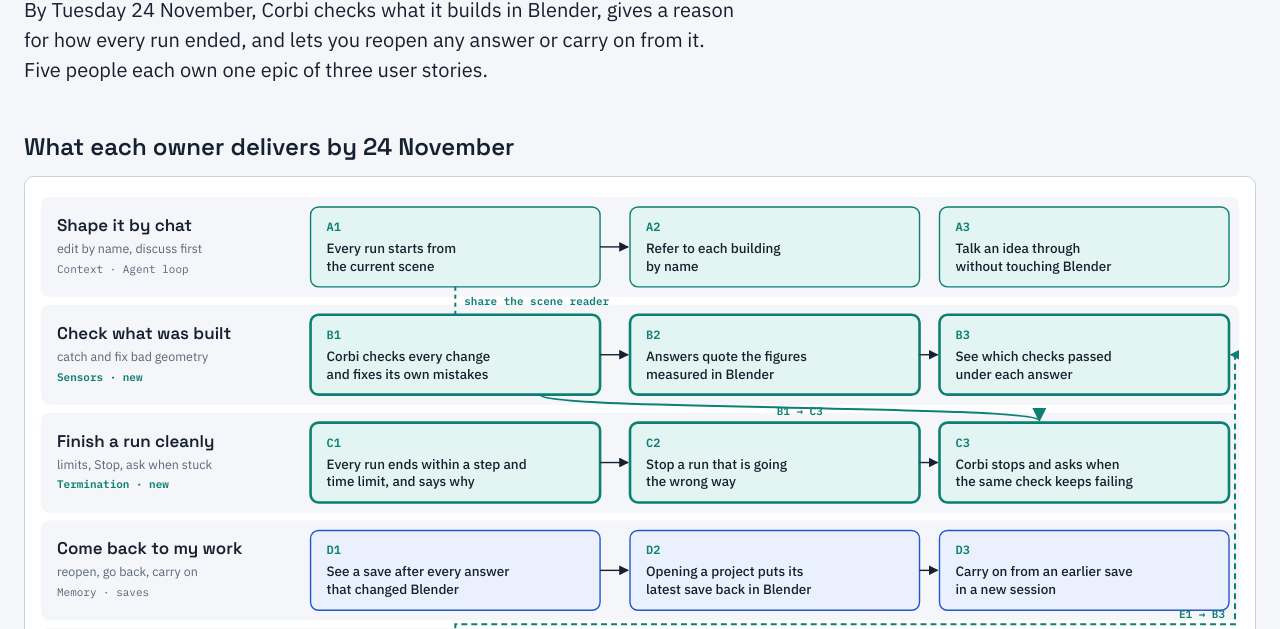
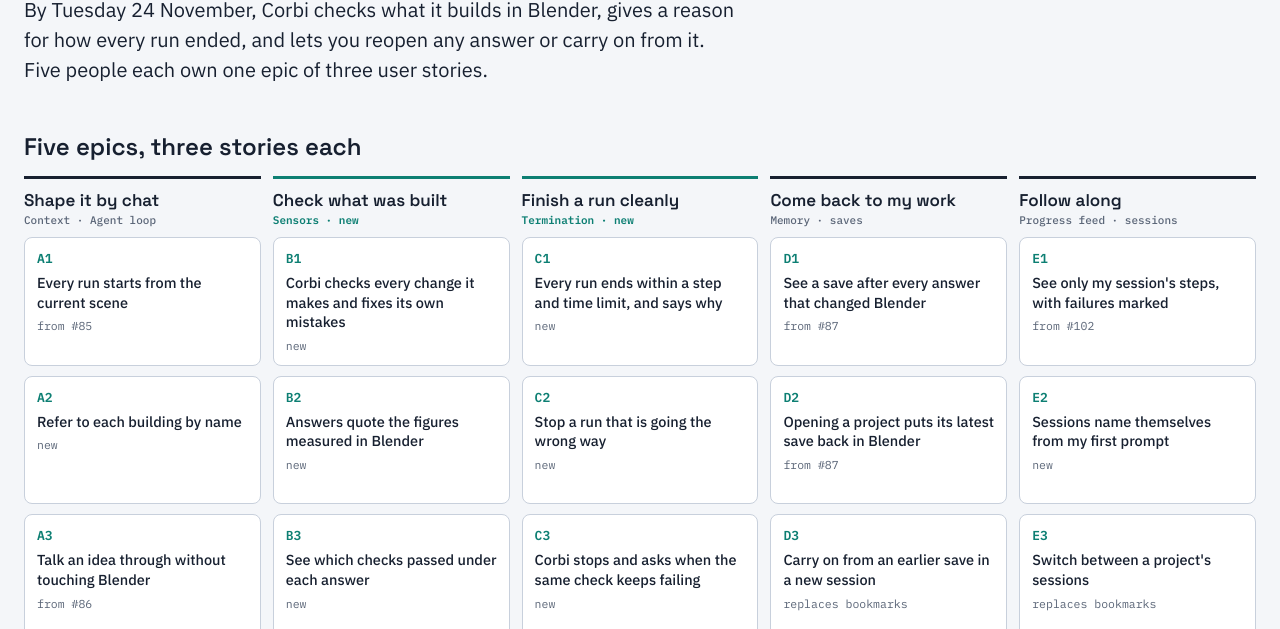
Before and after one commit to corbi-fac/corbi-docs, a plain HTML site: page week-plan.html in a window 1280 px wide. Shown: the part 171-800 px from the top of the page. Drawn offline with Linux system fonts and the light colour scheme.

Commit message:
docs(plan): bring back the stories laid out per epic

```diff
--- a/week-plan.html
+++ b/week-plan.html
@@ -48,6 +48,19 @@ thead th { font: 500 11px var(--mono); color: var(--muted); text-transform: uppe
 .ids { font: 500 13px var(--mono); white-space: nowrap; }
 .ids a { color: var(--accent); }
 
+.matrix { display: grid; grid-template-columns: repeat(5, minmax(0, 1fr)); gap: 12px; }
+.epic { display: grid; grid-template-rows: auto 1fr 1fr 1fr; gap: 10px; min-width: 0; }
+.epic-head { border-top: 3px solid var(--ink); padding-top: 10px; display: grid; gap: 2px; align-content: start; }
+.epic-head.box-h { border-top-color: var(--accent); }
+.epic-head .box { font: 500 11px var(--mono); color: var(--muted); }
+.epic-head.box-h .box { color: var(--accent); font-weight: 600; }
+.card { background: var(--surface); border: 1px solid var(--line); border-radius: 8px; padding: 12px; display: grid; gap: 6px; align-content: start; text-decoration: none; color: inherit; min-width: 0; }
+.card:hover { border-color: var(--ink); }
+.card:focus-visible { outline: 2px solid var(--accent); outline-offset: 2px; }
+.card .id { font: 600 13px var(--mono); color: var(--accent); }
+.card .t { font: 500 14.5px/1.35 var(--sans); }
+.card .from { font: 400 11.5px var(--mono); color: var(--muted); }
+@media (max-width: 1000px) { .matrix { grid-template-columns: repeat(auto-fit, minmax(220px, 1fr)); } .epic { grid-template-rows: none; } }
 .epic-block { display: grid; gap: 12px; }
 .epic-block > h3 { font-size: 20px; display: flex; flex-wrap: wrap; gap: 4px 14px; align-items: baseline; }
 .epic-block > h3 .sub { font: 500 12px var(--mono); color: var(--muted); }
@@ -98,9 +111,46 @@ a.st:hover rect, a.st:focus-visible rect { stroke-width: 3; }
   <p class="lede">By Tuesday 24 November, Corbi checks what it builds in Blender, gives a reason for how every run ended, and lets you reopen any answer or carry on from it. Five people each own one epic of three user stories.</p>
 </header>
 
+<!-- EPICS -->
+<section>
+  <h2>Five epics, three stories each</h2>
+  <div class="matrix">
+    <div class="epic">
+      <div class="epic-head"><h3>Shape it by chat</h3><span class="box">Context · Agent loop</span></div>
+      <a class="card" href="#a1"><span class="id">A1</span><div class="t">Every run starts from the current scene</div><div class="from">from #85</div></a>
+      <a class="card" href="#a2"><span class="id">A2</span><div class="t">Refer to each building by name</div><div class="from">new</div></a>
+      <a class="card" href="#a3"><span class="id">A3</span><div class="t">Talk an idea through without touching Blender</div><div class="from">from #86</div></a>
+    </div>
+    <div class="epic">
+      <div class="epic-head box-h"><h3>Check what was built</h3><span class="box">Sensors · new</span></div>
+      <a class="card" href="#b1"><span class="id">B1</span><div class="t">Corbi checks every change it makes and fixes its own mistakes</div><div class="from">new</div></a>
+      <a class="card" href="#b2"><span class="id">B2</span><div class="t">Answers quote the figures measured in Blender</div><div class="from">new</div></a>
+      <a class="card" href="#b3"><span class="id">B3</span><div class="t">See which checks passed under each answer</div><div class="from">new</div></a>
+    </div>
+    <div class="epic">
+      <div class="epic-head box-h"><h3>Finish a run cleanly</h3><span class="box">Termination · new</span></div>
+      <a class="card" href="#c1"><span class="id">C1</span><div class="t">Every run ends within a step and time limit, and says why</div><div class="from">new</div></a>
+      <a class="card" href="#c2"><span class="id">C2</span><div class="t">Stop a run that is going the wrong way</div><div class="from">new</div></a>
+      <a class="card" href="#c3"><span class="id">C3</span><div class="t">Corbi stops and asks when the same check keeps failing</div><div class="from">new</div></a>
+    </div>
+    <div class="epic">
+      <div class="epic-head"><h3>Come back to my work</h3><span class="box">Memory · saves</span></div>
+      <a class="card" href="#d1"><span class="id">D1</span><div class="t">See a save after every answer that changed Blender</div><div class="from">from #87</div></a>
+      <a class="card" href="#d2"><span class="id">D2</span><div class="t">Opening a project puts its latest save back in Blender</div><div class="from">from #87</div></a>
+      <a class="card" href="#d3"><span class="id">D3</span><div class="t">Carry on from an earlier save in a new session</div><div class="from">replaces bookmarks</div></a>
+    </div>
+    <div class="epic">
+      <div class="epic-head"><h3>Follow along</h3><span class="box">Progress feed · sessions</span></div>
+      <a class="card" href="#e1"><span class="id">E1</span><div class="t">See only my session's steps, with failures marked</div><div class="from">from #102</div></a>
+      <a class="card" href="#e2"><span class="id">E2</span><div class="t">Sessions name themselves from my first prompt</div><div class="from">new</div></a>
+      <a class="card" href="#e3"><span class="id">E3</span><div class="t">Switch between a project's sessions</div><div class="from">replaces bookmarks</div></a>
+    </div>
+  </div>
+</section>
+
 <!-- PLAN -->
 <section>
-  <h2>What each owner delivers by 24 November</h2>
+  <h2>What each owner delivers by 24 November, and what crosses lanes</h2>
   <figure><div class="scroll">
   <svg viewBox="0 0 1200 556" role="img" aria-label="Five lanes, one per owner. Shape it by chat: A1 every run starts from the current scene, A2 refer to each building by name, A3 talk an idea through without touching Blender. Check what was built: B1 Corbi checks every change and fixes its own mistakes, B2 answers quote figures measured in Blender, B3 see which checks passed. Finish a run cleanly: C1 step and time limit with a reason, C2 stop button, C3 stop and ask when stuck. Come back to my work: D1 a save after every answer, D2 reopen the latest save, D3 carry on from an earlier save. Follow along: E1 only my session's steps with failures marked, E2 sessions name themselves, E3 switch between sessions. Cross-lane links: A1 and B1 share the scene reader, B1 unlocks C3, E1 unlocks B3.">
     <defs>
```
